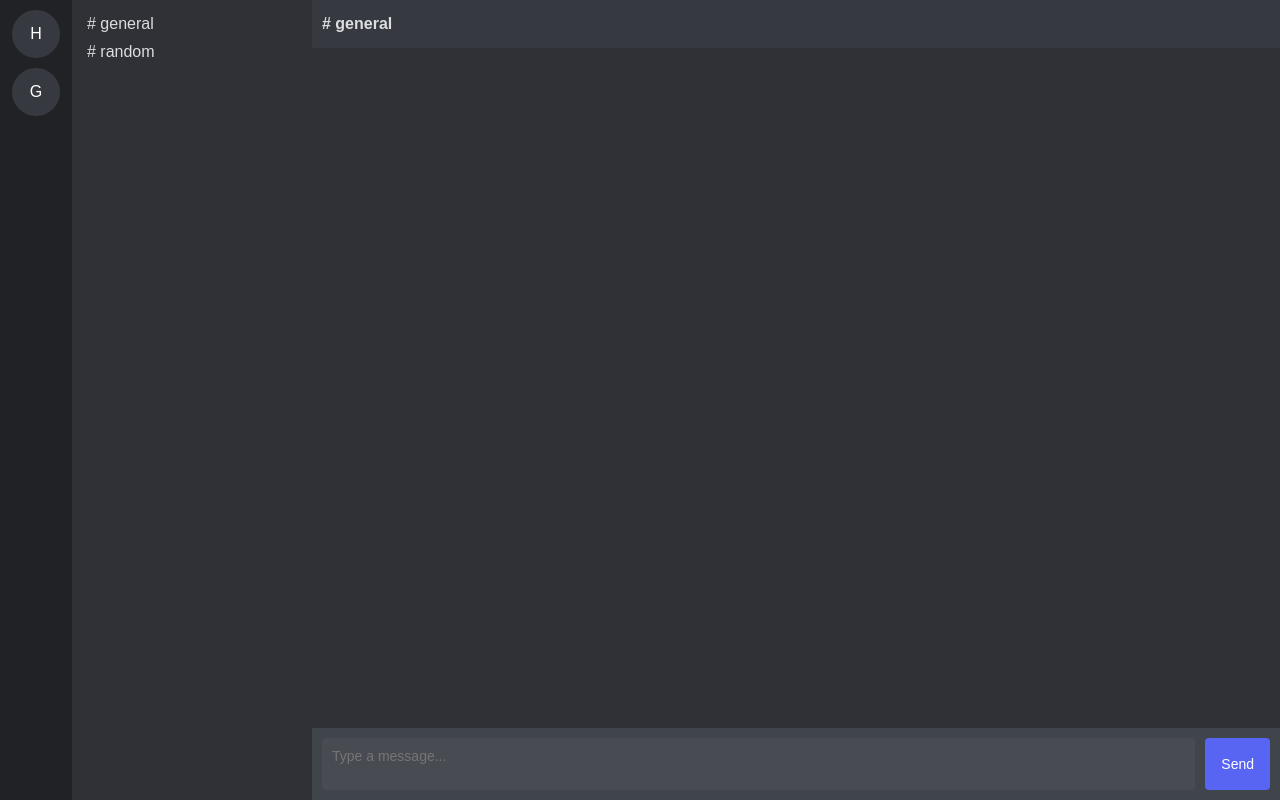
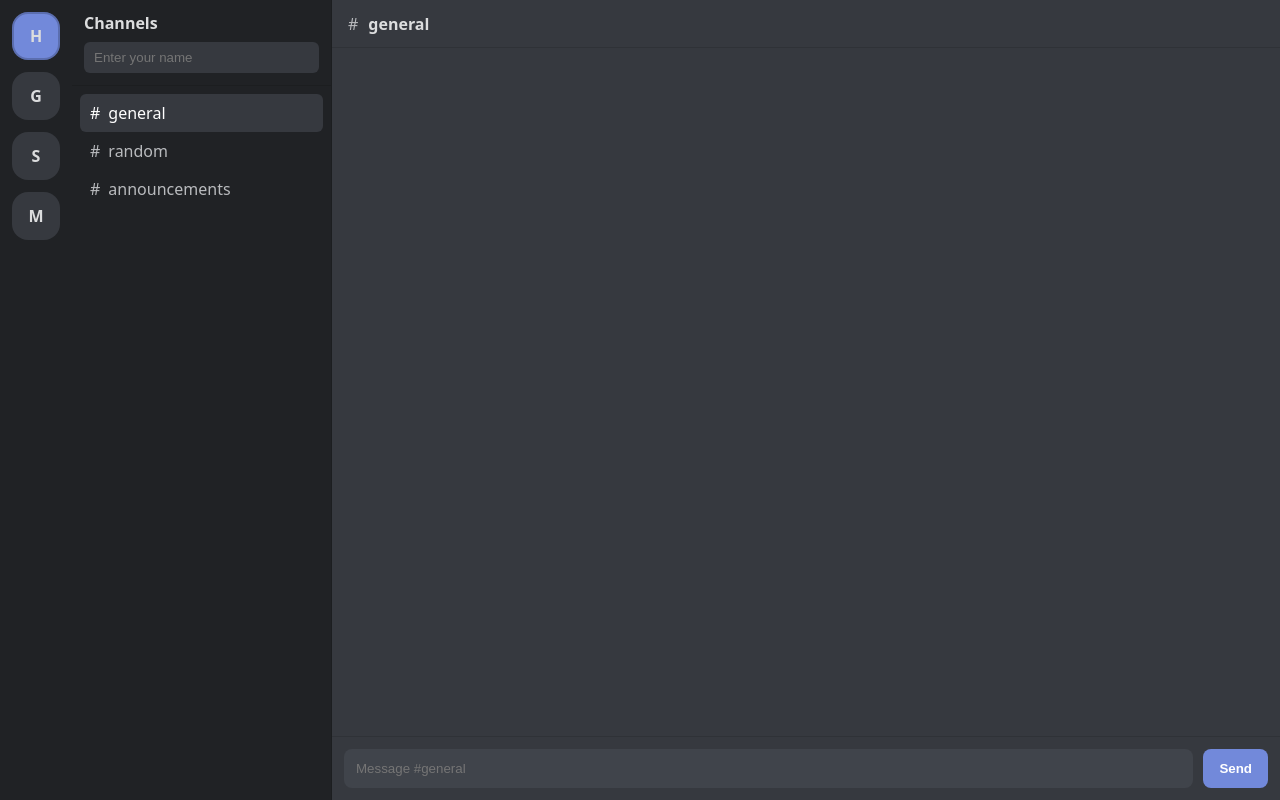
Before and after one commit to MiyyWhd/my-chat-box, a website: page index.html in a window 1280 px wide. Drawn offline with nearby package versions, Linux system fonts and the light colour scheme; no server answers.

Commit message:
Update index.html

```diff
--- a/index.html
+++ b/index.html
@@ -2,211 +2,261 @@
 <html lang="en">
 <head>
   <meta charset="UTF-8" />
-  <title>PCC Hub</title>
+  <title>Mini Discord</title>
   <meta name="viewport" content="width=device-width, initial-scale=1" />
   <script src="/socket.io/socket.io.js"></script>
   <style>
-    body {
-      margin: 0;
-      font-family: Arial, sans-serif;
-      background-color: #2f3136;
-      color: #dcddde;
-      height: 100vh;
-      display: flex;
+    :root{
+      --bg-900:#202225; --bg-800:#2f3136; --bg-700:#36393f; --bg-600:#40444b; --primary:#7289da;
+      --text:#dcddde; --text-soft:#b9bbbe; --danger:#ed4245; --success:#3ba55d;
     }
-    .sidebar {
-      width: 240px;
-      background-color: #202225;
-      display: flex;
-      flex-direction: column;
+    *{box-sizing:border-box}
+    html,body{height:100%}
+    body{
+      margin:0; background:var(--bg-800); color:var(--text); font-family:system-ui,-apple-system,Segoe UI,Roboto,Arial,sans-serif;
+      display:flex; min-height:100vh; overflow:hidden;
     }
-    .server-list {
-      width: 72px;
-      background-color: #202225;
-      padding: 10px 0;
-      display: flex;
-      flex-direction: column;
-      align-items: center;
+    /* Left server rail */
+    .servers{
+      width:72px; background:var(--bg-900); padding:12px 8px; display:flex; flex-direction:column; gap:12px; align-items:center;
     }
-    .server {
-      width: 48px;
-      height: 48px;
-      background-color: #36393f;
-      border-radius: 50%;
-      margin-bottom: 10px;
-      display: flex;
-      align-items: center;
-      justify-content: center;
-      color: white;
-      cursor: pointer;
+    .server-dot{
+      width:48px; height:48px; border-radius:16px; background:var(--bg-700); display:grid; place-items:center;
+      cursor:pointer; transition:transform .1s, background .2s, box-shadow .2s;
+      user-select:none; font-weight:700;
     }
-    .channel-list {
-      flex-grow: 1;
-      background-color: #2f3136;
-      padding: 10px;
+    .server-dot.active{ background:var(--primary); box-shadow:0 0 0 2px rgba(0,0,0,.2) inset; }
+    .server-dot:hover{ transform:translateY(-1px) }
+    /* Channel column */
+    .channels{
+      width:260px; background:var(--bg-900); display:flex; flex-direction:column; border-right:1px solid #00000020;
     }
-    .channel {
-      padding: 5px;
-      cursor: pointer;
-      border-radius: 4px;
+    .channels .header{
+      padding:12px; border-bottom:1px solid #00000020; display:flex; flex-direction:column; gap:8px;
     }
-    .channel:hover {
-      background-color: #393c43;
+    .username{
+      display:flex; gap:8px;
     }
-    .chat {
-      flex-grow: 1;
-      display: flex;
-      flex-direction: column;
+    .username input{
+      flex:1; background:var(--bg-700); border:none; outline:none; color:#fff; padding:8px 10px; border-radius:6px;
     }
-    .chat-header {
-      height: 48px;
-      background-color: #36393f;
-      display: flex;
-      align-items: center;
-      padding: 0 10px;
-      font-weight: bold;
+    .channel-list{ padding:8px; overflow:auto }
+    .chan{
+      padding:8px 10px; border-radius:6px; color:var(--text-soft); display:flex; align-items:center; gap:8px; cursor:pointer;
     }
-    .messages {
-      flex-grow: 1;
-      padding: 10px;
-      overflow-y: auto;
-      background-color: #2f3136;
+    .chan.active{ background:var(--bg-700); color:#fff }
+    .chan:hover{ background:var(--bg-600); color:#fff }
+    /* Main chat area */
+    .chat{
+      flex:1; display:flex; flex-direction:column; background:var(--bg-700);
     }
-    .message {
-      display: flex;
-      margin-bottom: 10px;
+    .chat .topbar{
+      height:48px; border-bottom:1px solid #00000020; display:flex; align-items:center; gap:10px; padding:0 16px;
+      background:var(--bg-700); position:sticky; top:0; z-index:10;
     }
-    .message-avatar {
-      width: 40px;
-      height: 40px;
-      border-radius: 50%;
-      background-color: #7289da;
-      display: flex;
-      align-items: center;
-      justify-content: center;
-      font-weight: bold;
-      color: white;
-      margin-right: 10px;
+    .hash{ color:var(--text-soft) }
+    .title{ font-weight:700 }
+    .messages{
+      flex:1; overflow:auto; padding:16px;
     }
-    .message-content {
-      display: flex;
-      flex-direction: column;
+    .msg{
+      margin-bottom:12px; line-height:1.3;
     }
-    .message-header {
-      font-weight: bold;
-      font-size: 14px;
+    .msg .meta{
+      display:flex; align-items:baseline; gap:8px; margin-bottom:2px;
     }
-    .message-text {
-      font-size: 14px;
+    .msg .author{ font-weight:700; color:#fff }
+    .msg .time{ font-size:12px; color:var(--text-soft) }
+    .msg .text{ white-space:pre-wrap; color:var(--text) }
+    .msg.system .author{ color:var(--primary) }
+    .composer{
+      padding:12px; border-top:1px solid #00000020; background:var(--bg-700); display:flex; gap:10px;
     }
-    .chat-input {
-      height: 52px;
-      background-color: #40444b;
-      display: flex;
-      padding: 10px;
+    .composer input{
+      flex:1; background:var(--bg-600); border:none; outline:none; color:#fff; padding:12px; border-radius:8px;
     }
-    .chat-input textarea {
-      flex-grow: 1;
-      resize: none;
-      border: none;
-      border-radius: 4px;
-      padding: 10px;
-      font-family: inherit;
-      font-size: 14px;
-      background-color: #484b52;
-      color: #dcddde;
-      outline: none;
-      max-height: 120px;
+    .composer button{
+      background:var(--primary); color:#fff; border:none; padding:0 16px; border-radius:8px; cursor:pointer; font-weight:600;
     }
-    .chat-input button {
-      margin-left: 10px;
-      padding: 0 16px;
-      border: none;
-      border-radius: 4px;
-      background-color: #5865f2;
-      color: white;
-      cursor: pointer;
-      font-size: 14px;
-    }
-    .chat-input button:hover {
-      background-color: #4752c4;
+    .composer button:disabled{ opacity:.6; cursor:not-allowed }
+    /* Small screens */
+    @media (max-width:900px){
+      .servers{ display:none }
+      .channels{ width:200px }
     }
   </style>
 </head>
 <body>
-  <div class="server-list">
-    <div class="server">H</div>
-    <div class="server">G</div>
-  </div>
-  <div class="sidebar">
-    <div class="channel-list">
-      <div class="channel"># general</div>
-      <div class="channel"># random</div>
+  <!-- Servers rail (cosmetic demo) -->
+  <aside class="servers" id="servers">
+    <div class="server-dot active" data-server="home" title="Home">H</div>
+    <div class="server-dot" data-server="games" title="Games">G</div>
+    <div class="server-dot" data-server="study" title="Study">S</div>
+    <div class="server-dot" data-server="music" title="Music">M</div>
+  </aside>
+
+  <!-- Channels column -->
+  <aside class="channels">
+    <div class="header">
+      <div style="font-weight:700">Channels</div>
+      <div class="username">
+        <input id="username" placeholder="Enter your name" />
+      </div>
     </div>
-  </div>
-  <div class="chat">
-    <div class="chat-header"># general</div>
-    <div class="messages" id="messagesContainer">
-      <div id="messages"></div>
+    <div class="channel-list" id="channelList">
+      <!-- Populated by JS -->
     </div>
-    <div class="chat-input">
-      <textarea id="messageInput" placeholder="Type a message..."></textarea>
-      <button id="sendButton">Send</button>
+  </aside>
+
+  <!-- Main chat -->
+  <main class="chat">
+    <div class="topbar">
+      <span class="hash">#</span><span class="title" id="roomTitle">general</span>
     </div>
-  </div>
+    <div class="messages" id="messages"></div>
+    <div class="composer">
+      <input id="messageInput" placeholder="Message #general" />
+      <button id="sendBtn">Send</button>
+    </div>
+  </main>
 
   <script>
+    // ---- Client state ----
     const socket = io();
+    const defaultServer = "home";
+    const serverChannels = {
+      home:   ["general", "random", "announcements"],
+      games:  ["general", "lobby", "mmorpg"],
+      study:  ["general", "assignments", "resources"],
+      music:  ["general", "recommendations", "live-chat"]
+    };
 
-    let currentServer = "home";
-    let currentChannel = "general";
-    let currentUser = "User" + Math.floor(Math.random() * 1000); // random username
+    let currentServer = defaultServer;
+    let currentRoom = "general";
 
-    const messageInputEl = document.getElementById("messageInput");
-    const sendButtonEl = document.getElementById("sendButton");
-    const messagesEl = document.getElementById("messages");
+    // ---- DOM refs ----
+    const channelList = document.getElementById("channelList");
+    const roomTitle = document.getElementById("roomTitle");
+    const msgBox = document.getElementById("messages");
+    const usernameEl = document.getElementById("username");
+    const inputEl = document.getElementById("messageInput");
+    const sendBtn = document.getElementById("sendBtn");
 
-    // Send message
-    function sendMessage() {
-      const text = messageInputEl.value.trim();
-      if (!text) return;
-
-      const msg = {
-        channel: currentChannel,
-        server: currentServer,
-        user: currentUser,
-        text: text
-      };
-
-      socket.emit("message", msg);
-      messageInputEl.value = "";
-      messageInputEl.style.height = "auto";
+    // ---- Helpers ----
+    function fmtTime(ts){
+      const d = new Date(ts);
+      const hh = String(d.getHours()).padStart(2,"0");
+      const mm = String(d.getMinutes()).padStart(2,"0");
+      return `${hh}:${mm}`;
+    }
+    function scrollToBottom(){
+      msgBox.scrollTop = msgBox.scrollHeight;
+    }
+    function setPlaceholder(){
+      inputEl.placeholder = `Message #${currentRoom}`;
+      roomTitle.textContent = currentRoom;
+    }
+    function el(tag, cls, text){
+      const e = document.createElement(tag);
+      if (cls) e.className = cls;
+      if (text) e.textContent = text;
+      return e;
+    }
+    function renderChannels(){
+      channelList.innerHTML = "";
+      const chans = serverChannels[currentServer] || [];
+      chans.forEach(ch => {
+        const row = el("div", "chan" + (ch===currentRoom?" active":""), "");
+        row.innerHTML = `<span>#</span><span>${ch}</span>`;
+        row.onclick = () => changeRoom(ch);
+        channelList.appendChild(row);
+      });
+    }
+    function setActiveServerDot(){
+      document.querySelectorAll(".server-dot").forEach(dot=>{
+        dot.classList.toggle("active", dot.dataset.server === currentServer);
+      });
     }
 
-    sendButtonEl.addEventListener("click", sendMessage);
-    messageInputEl.addEventListener("keydown", (e) => {
+    // ---- Room changes ----
+    function join(room){
+      const user = (usernameEl.value || "Anonymous").trim() || "Anonymous";
+      socket.emit("join", { room, user });
+      // Clear chat view when changing room (client-side only)
+      msgBox.innerHTML = "";
+      setPlaceholder();
+      scrollToBottom();
+    }
+    function changeRoom(room){
+      currentRoom = room;
+      renderChannels();
+      join(room);
+    }
+
+    // ---- Send message ----
+    function send(){
+      const text = inputEl.value.trim();
+      if (!text) return;
+      const user = (usernameEl.value || "Anonymous").trim() || "Anonymous";
+      socket.emit("chat", { room: currentRoom, user, text });
+      inputEl.value = "";
+    }
+
+    // ---- Socket events ----
+    socket.on("chat", (msg) => {
+      if (msg.room !== currentRoom) return; // ignore other rooms
+      const wrap = el("div", "msg");
+      const meta = el("div", "meta");
+      const author = el("span", "author", msg.user);
+      const time = el("span", "time", fmtTime(msg.ts || Date.now()));
+      meta.appendChild(author); meta.appendChild(time);
+      const text = el("div", "text", msg.text);
+      wrap.appendChild(meta); wrap.appendChild(text);
+      msgBox.appendChild(wrap);
+      scrollToBottom();
+    });
+
+    socket.on("system", (msg) => {
+      if (msg.room !== currentRoom) return;
+      const wrap = el("div", "msg system");
+      const meta = el("div", "meta");
+      const author = el("span", "author", "System");
+      const time = el("span", "time", fmtTime(msg.ts || Date.now()));
+      meta.appendChild(author); meta.appendChild(time);
+      const text = el("div", "text", msg.text);
+      wrap.appendChild(meta); wrap.appendChild(text);
+      msgBox.appendChild(wrap);
+      scrollToBottom();
+    });
+
+    // ---- UI wiring ----
+    sendBtn.onclick = send;
+    inputEl.addEventListener("keydown", (e)=>{
       if (e.key === "Enter" && !e.shiftKey) {
         e.preventDefault();
-        sendMessage();
+        send();
       }
     });
 
-    // Receive messages
-    socket.on("message", (msg) => {
-      const messageEl = document.createElement("div");
-      messageEl.className = "message";
-      messageEl.innerHTML = `
-        <div class="message-avatar">${msg.user[0]}</div>
-        <div class="message-content">
-          <div class="message-header">${msg.user}</div>
-          <div class="message-text">${msg.text}</div>
-        </div>
-      `;
-      messagesEl.appendChild(messageEl);
+    // Server rail click
+    document.getElementById("servers").addEventListener("click", (e)=>{
+      const dot = e.target.closest(".server-dot");
+      if (!dot) return;
+      const targetServer = dot.dataset.server;
+      if (targetServer === currentServer) return;
+      currentServer = targetServer;
+      setActiveServerDot();
+      // Default to first channel of that server
+      currentRoom = (serverChannels[currentServer] && serverChannels[currentServer][0]) || "general";
+      renderChannels();
+      join(currentRoom);
+    });
 
-      document.getElementById("messagesContainer").scrollTop =
-        document.getElementById("messagesContainer").scrollHeight;
-    });
+    // ---- Boot ----
+    setActiveServerDot();
+    renderChannels();
+    join(currentRoom);
+    setPlaceholder();
   </script>
 </body>
 </html>
```
